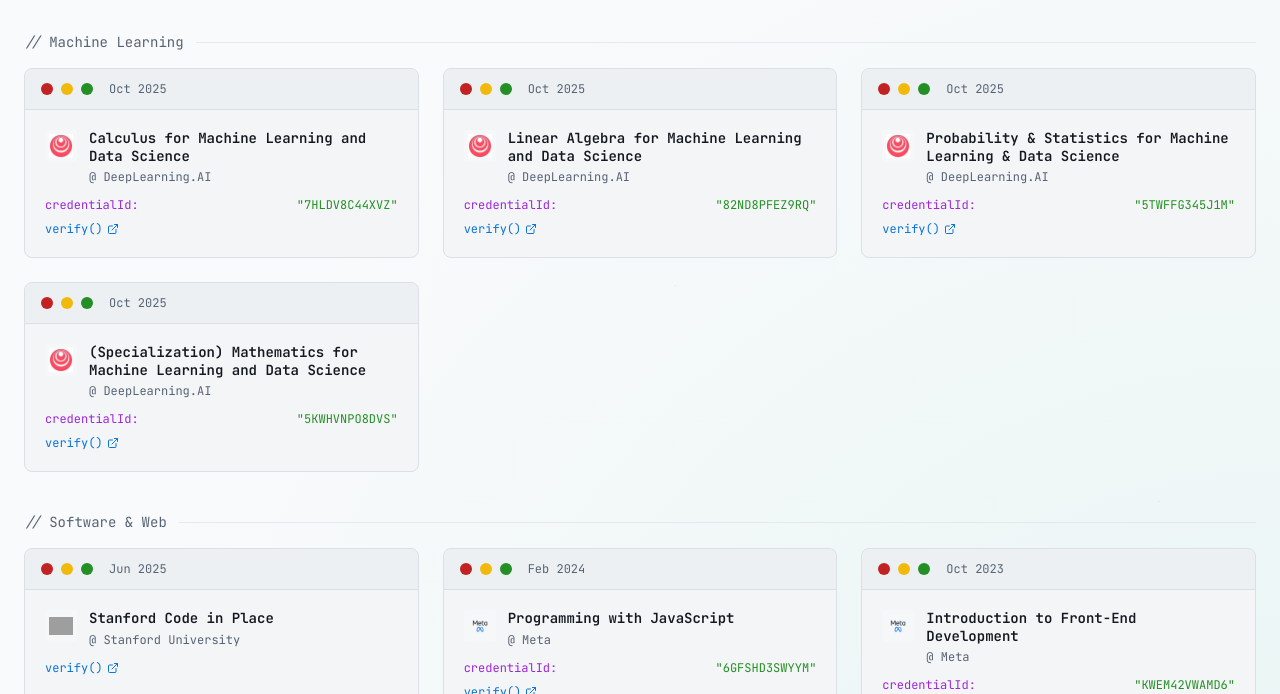
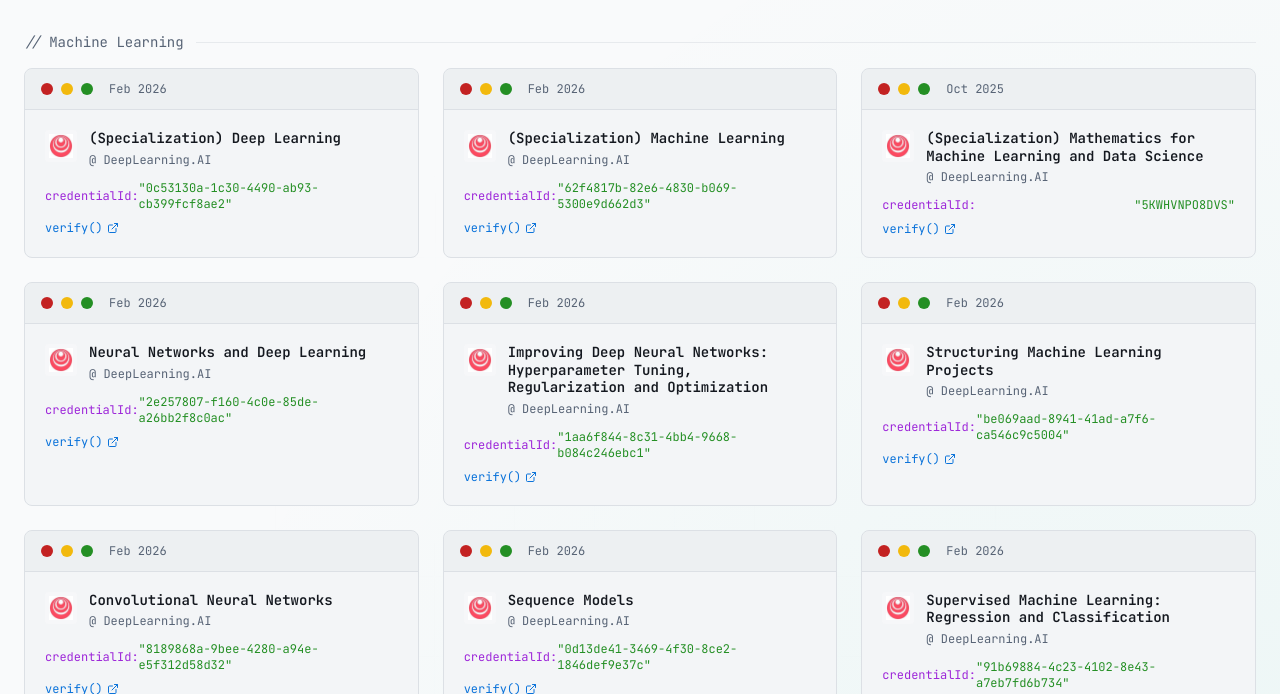
Before and after one commit to Kumarsujay03/portfoliosujay, a React (Vite) app: page /certs in a window 1280 px wide. Shown: the part 258-952 px from the top of the page. Built offline with nearby package versions, Linux system fonts and the light colour scheme; no server answers; grey boxes are pictures that could not be loaded; the HTML template or start-up script is replaced by a standard one.

Commit message:
feat: Update Certifications component and data; enhance certificate structure with kind and group attributes, and implement sorting logic for improved display

```diff
--- a/src/components/Certifications.tsx
+++ b/src/components/Certifications.tsx
@@ -5,7 +5,7 @@
 import RevealOnView from "@/components/RevealOnView";
 
 type Certificate = {
-  id: number;
+  id?: number;
   priority?: number;
   name: string;
   issuer: string;
@@ -13,9 +13,16 @@
   credentialId?: string;
   link?: string;
   logo?: string;
+  kind?: "specialization" | "certificate";
+  group?: string;
 };
 
 type CertificateData = Record<string, Certificate[]>;
+
+type CertificateWithComputed = Certificate & {
+  computedId: number;
+  computedPriority: number;
+};
 
 const CATEGORY_ORDER = ["machineLearning", "softwareAndWeb", "simulationsAndPrograms"] as const;
 
@@ -34,13 +41,116 @@
   }
 };
 
-const sortByPriority = (items: Certificate[]) =>
-  [...items].sort((a, b) => {
-    const pa = typeof a.priority === "number" ? a.priority : 999;
-    const pb = typeof b.priority === "number" ? b.priority : 999;
-    if (pa !== pb) return pa - pb;
-    return (a.id ?? 0) - (b.id ?? 0);
+const monthIndex: Record<string, number> = {
+  jan: 0,
+  feb: 1,
+  mar: 2,
+  apr: 3,
+  may: 4,
+  jun: 5,
+  jul: 6,
+  aug: 7,
+  sep: 8,
+  oct: 9,
+  nov: 10,
+  dec: 11,
+};
+
+const parseMonthYear = (value?: string) => {
+  if (!value) return 0;
+  const raw = value.trim();
+  const parts = raw.split(/\s+/);
+  if (parts.length < 2) return 0;
+
+  const month = monthIndex[parts[0].slice(0, 3).toLowerCase()];
+  const year = Number(parts[1]);
+  if (!Number.isFinite(year) || typeof month !== "number") return 0;
+  return new Date(year, month, 1).getTime();
+};
+
+const getCertificateKey = (cert: Certificate, fallbackIndex: number) => {
+  const stable = (cert.credentialId && cert.credentialId.trim()) || (cert.link && cert.link.trim());
+  if (stable) return stable;
+  return `${cert.issuer}|${cert.name}|${cert.date}|${fallbackIndex}`;
+};
+
+const isSpecialization = (cert: Certificate) => {
+  if (cert.kind === "specialization") return true;
+  return cert.name.trim().toLowerCase().startsWith("(specialization)");
+};
+
+const getGroupValue = (cert: Certificate) => {
+  const group = cert.group?.trim();
+  return group ? group : "other";
+};
+
+const buildGroupOrder = (items: Array<{ item: Certificate; index: number }>) => {
+  const seen = new Set<string>();
+  const order: string[] = [];
+
+  for (const entry of items) {
+    if (!isSpecialization(entry.item)) continue;
+    const g = getGroupValue(entry.item);
+    if (seen.has(g)) continue;
+    seen.add(g);
+    order.push(g);
+  }
+
+  for (const entry of items) {
+    const g = getGroupValue(entry.item);
+    if (seen.has(g)) continue;
+    seen.add(g);
+    order.push(g);
+  }
+
+  return order;
+};
+
+const getGroupRank = (groupOrder: string[], group: string) => {
+  const idx = groupOrder.indexOf(group);
+  return idx >= 0 ? idx : Number.POSITIVE_INFINITY;
+};
+
+const sortCertificates = (categoryKey: (typeof CATEGORY_ORDER)[number], items: Certificate[]) => {
+  const itemsWithIndex = items.map((item, index) => ({ item, index }));
+
+  if (categoryKey === "machineLearning") {
+    const groupOrder = buildGroupOrder(itemsWithIndex);
+    return [...itemsWithIndex]
+      .sort((a, b) => {
+        const aIsSpec = isSpecialization(a.item) ? 0 : 1;
+        const bIsSpec = isSpecialization(b.item) ? 0 : 1;
+      if (aIsSpec !== bIsSpec) return aIsSpec - bIsSpec;
+
+        const aGroup = getGroupValue(a.item);
+        const bGroup = getGroupValue(b.item);
+        const aRank = getGroupRank(groupOrder, aGroup);
+        const bRank = getGroupRank(groupOrder, bGroup);
+      if (aRank !== bRank) return aRank - bRank;
+
+        return a.index - b.index;
+      })
+      .map((x) => x.item);
+  }
+
+  return [...itemsWithIndex]
+    .sort((a, b) => {
+      const da = parseMonthYear(a.item.date);
+      const db = parseMonthYear(b.item.date);
+      if (da !== db) return db - da;
+      return a.index - b.index;
+    })
+    .map((x) => x.item);
+};
+
+const withComputedOrdering = (categoryKey: (typeof CATEGORY_ORDER)[number], items: Certificate[], startId: number) => {
+  const sorted = sortCertificates(categoryKey, items);
+  return sorted.map((cert, index) => {
+    const computedId = startId + index;
+    const computedPriority = index + 1;
+    return { ...cert, computedId, computedPriority } satisfies CertificateWithComputed;
   });
+};
 
 const DEFAULT_VISIBLE_BY_CATEGORY: Record<(typeof CATEGORY_ORDER)[number], number> = {
   machineLearning: 3,
@@ -64,17 +174,22 @@
 
   const isShowingAll = Boolean(forceShowAll);
 
-  const categories = CATEGORY_ORDER.map((key) => {
-    const items = sortByPriority((data[key] ?? []) as Certificate[]);
+  const categories = (() => {
+    let nextId = 1;
+    return CATEGORY_ORDER.map((key) => {
+      const computedItems = withComputedOrdering(key, (data[key] ?? []) as Certificate[], nextId);
+      nextId += computedItems.length;
+
     const visibleCount = DEFAULT_VISIBLE_BY_CATEGORY[key] ?? 0;
     return {
       key,
       title: CATEGORY_TITLES[key],
-      items,
-      displayed: isShowingAll ? items : items.slice(0, visibleCount),
-      hiddenCount: Math.max(0, items.length - visibleCount),
+      items: computedItems,
+      displayed: isShowingAll ? computedItems : computedItems.slice(0, visibleCount),
+      hiddenCount: Math.max(0, computedItems.length - visibleCount),
     };
-  });
+    });
+  })();
 
   const categoriesToRender = isShowingAll
     ? categories
@@ -135,7 +250,7 @@
                   <AnimatePresence mode="popLayout">
                     {category.displayed.map((cert, index) => (
                       <motion.div
-                        key={cert.id}
+                        key={getCertificateKey(cert, index)}
                         layout
                         initial={{ opacity: 0, y: 30, scale: 0.9 }}
                         animate={{ opacity: 1, y: 0, scale: 1 }}
--- a/src/data/certificates.json
+++ b/src/data/certificates.json
@@ -1,8 +1,118 @@
 {
   "machineLearning": [
     {
-      "id": 1,
-      "priority": 1,
+      "kind": "specialization",
+      "group": "dl",
+      "name": "(Specialization) Deep Learning",
+      "issuer": "DeepLearning.AI",
+      "date": "Feb 2026",
+      "credentialId": "0c53130a-1c30-4490-ab93-cb399fcf8ae2",
+      "link": "https://learn.deeplearning.ai/certificates/0c53130a-1c30-4490-ab93-cb399fcf8ae2?usp=sharing",
+      "logo": "deeplearning.jpeg"
+    },
+    {
+      "kind": "specialization",
+      "group": "ml",
+      "name": "(Specialization) Machine Learning",
+      "issuer": "DeepLearning.AI",
+      "date": "Feb 2026",
+      "credentialId": "62f4817b-82e6-4830-b069-5300e9d662d3",
+      "link": "https://learn.deeplearning.ai/certificates/62f4817b-82e6-4830-b069-5300e9d662d3?usp=sharing",
+      "logo": "deeplearning.jpeg"
+    },
+    {
+      "kind": "specialization",
+      "group": "maths",
+      "name": "(Specialization) Mathematics for Machine Learning and Data Science",
+      "issuer": "DeepLearning.AI",
+      "date": "Oct 2025",
+      "credentialId": "5KWHVNPO8DVS",
+      "link": "https://coursera.org/verify/specialization/5KWHVNPO8DVS",
+      "logo": "deeplearning.jpeg"
+    },
+    {
+      "kind": "certificate",
+      "group": "dl",
+      "name": "Neural Networks and Deep Learning",
+      "issuer": "DeepLearning.AI",
+      "date": "Feb 2026",
+      "credentialId": "2e257807-f160-4c0e-85de-a26bb2f8c0ac",
+      "link": "https://learn.deeplearning.ai/certificates/2e257807-f160-4c0e-85de-a26bb2f8c0ac?usp=sharing",
+      "logo": "deeplearning.jpeg"
+    },
+    {
+      "kind": "certificate",
+      "group": "dl",
+      "name": "Improving Deep Neural Networks: Hyperparameter Tuning, Regularization and Optimization",
+      "issuer": "DeepLearning.AI",
+      "date": "Feb 2026",
+      "credentialId": "1aa6f844-8c31-4bb4-9668-b084c246ebc1",
+      "link": "https://learn.deeplearning.ai/certificates/1aa6f844-8c31-4bb4-9668-b084c246ebc1?usp=sharing",
+      "logo": "deeplearning.jpeg"
+    },
+    {
+      "kind": "certificate",
+      "group": "dl",
+      "name": "Structuring Machine Learning Projects",
+      "issuer": "DeepLearning.AI",
+      "date": "Feb 2026",
+      "credentialId": "be069aad-8941-41ad-a7f6-ca546c9c5004",
+      "link": "https://learn.deeplearning.ai/certificates/be069aad-8941-41ad-a7f6-ca546c9c5004?usp=sharing",
+      "logo": "deeplearning.jpeg"
+    },
+    {
+      "kind": "certificate",
+      "group": "dl",
+      "name": "Convolutional Neural Networks",
+      "issuer": "DeepLearning.AI",
+      "date": "Feb 2026",
+      "credentialId": "8189868a-9bee-4280-a94e-e5f312d58d32",
+      "link": "https://learn.deeplearning.ai/certificates/8189868a-9bee-4280-a94e-e5f312d58d32?usp=sharing",
+      "logo": "deeplearning.jpeg"
+    },
+    {
+      "kind": "certificate",
+      "group": "dl",
+      "name": "Sequence Models",
+      "issuer": "DeepLearning.AI",
+      "date": "Feb 2026",
+      "credentialId": "0d13de41-3469-4f30-8ce2-1846def9e37c",
+      "link": "https://learn.deeplearning.ai/certificates/0d13de41-3469-4f30-8ce2-1846def9e37c?usp=sharing",
+      "logo": "deeplearning.jpeg"
+    },
+    {
+      "kind": "certificate",
+      "group": "ml",
+      "name": "Supervised Machine Learning: Regression and Classification",
+      "issuer": "DeepLearning.AI",
+      "date": "Feb 2026",
+      "credentialId": "91b69884-4c23-4102-8e43-a7eb7fd6b734",
+      "link": "https://learn.deeplearning.ai/certificates/91b69884-4c23-4102-8e43-a7eb7fd6b734?usp=sharing",
+      "logo": "deeplearning.jpeg"
+    },
+    {
+      "kind": "certificate",
+      "group": "ml",
+      "name": "Advanced Learning Algorithms",
+      "issuer": "DeepLearning.AI",
+      "date": "Feb 2026",
+      "credentialId": "ee0a5d3a-86a9-453a-9937-45f61e04d761",
+      "link": "https://learn.deeplearning.ai/certificates/ee0a5d3a-86a9-453a-9937-45f61e04d761?usp=sharing",
+      "logo": "deeplearning.jpeg"
+    },
+    {
+      "kind": "certificate",
+      "group": "ml",
+      "name": "Unsupervised Learning, Recommenders, Reinforcement Learning",
+      "issuer": "DeepLearning.AI",
+      "date": "Feb 2026",
+      "credentialId": "e0e35dec-6c43-4278-aa5c-10b0d0827cd0",
+      "link": "https://learn.deeplearning.ai/certificates/e0e35dec-6c43-4278-aa5c-10b0d0827cd0?usp=sharing",
+      "logo": "deeplearning.jpeg"
+    },
+    {
+      "kind": "certificate",
+      "group": "maths",
       "name": "Calculus for Machine Learning and Data Science",
       "issuer": "DeepLearning.AI",
       "date": "Oct 2025",
@@ -11,8 +121,8 @@
       "logo": "deeplearning.jpeg"
     },
     {
-      "id": 2,
-      "priority": 2,
+      "kind": "certificate",
+      "group": "maths",
       "name": "Linear Algebra for Machine Learning and Data Science",
       "issuer": "DeepLearning.AI",
       "date": "Oct 2025",
@@ -21,31 +131,20 @@
       "logo": "deeplearning.jpeg"
     },
     {
-      "id": 3,
-      "priority": 3,
+      "kind": "certificate",
+      "group": "maths",
       "name": "Probability & Statistics for Machine Learning & Data Science",
       "issuer": "DeepLearning.AI",
       "date": "Oct 2025",
       "credentialId": "5TWFFG345J1M",
       "link": "https://coursera.org/verify/5TWFFG345J1M",
       "logo": "deeplearning.jpeg"
-    },
-    {
-      "id": 4,
-      "priority": 4,
-      "name": "(Specialization) Mathematics for Machine Learning and Data Science",
-      "issuer": "DeepLearning.AI",
-      "date": "Oct 2025",
-      "credentialId": "5KWHVNPO8DVS",
-      "link": "https://coursera.org/verify/specialization/5KWHVNPO8DVS",
-      "logo": "deeplearning.jpeg"
     }
   ],
 
   "softwareAndWeb": [
     {
-      "id": 5,
-      "priority": 1,
+      "kind": "certificate",
       "name": "Stanford Code in Place",
       "issuer": "Stanford University",
       "date": "Jun 2025",
@@ -54,8 +153,7 @@
       "logo": "Stanford_logo.png"
     },
     {
-      "id": 6,
-      "priority": 2,
+      "kind": "certificate",
       "name": "Programming with JavaScript",
       "issuer": "Meta",
       "date": "Feb 2024",
@@ -64,8 +162,7 @@
       "logo": "Meta_logo.png"
     },
     {
-      "id": 7,
-      "priority": 3,
+      "kind": "certificate",
       "name": "Introduction to Front-End Development",
       "issuer": "Meta",
       "date": "Oct 2023",
@@ -74,8 +171,7 @@
       "logo": "Meta_logo.png"
     },
     {
-      "id": 8,
-      "priority": 4,
+      "kind": "certificate",
       "name": "Certificate of Excellence in Data Structure and Algorithm (Java)",
       "issuer": "Coding Ninjas",
       "date": "Sep 2023",
@@ -84,8 +180,7 @@
       "logo": "coding_ninjas_logo.png"
     },
     {
-      "id": 9,
-      "priority": 5,
+      "kind": "certificate",
       "name": "Certificate of Completion in Data Structure and Algorithm (Java)",
       "issuer": "Coding Ninjas",
       "date": "Sep 2023",
@@ -94,8 +189,7 @@
       "logo": "coding_ninjas_logo.png"
     },
     {
-      "id": 10,
-      "priority": 6,
+      "kind": "certificate",
       "name": "Certificate of Excellence in Introduction to Java",
       "issuer": "Coding Ninjas",
       "date": "May 2023",
@@ -104,8 +198,7 @@
       "logo": "coding_ninjas_logo.png"
     },
     {
-      "id": 11,
-      "priority": 7,
+      "kind": "certificate",
       "name": "Certificate of Completion in Introduction to Java",
       "issuer": "Coding Ninjas",
       "date": "May 2023",
@@ -114,8 +207,7 @@
       "logo": "coding_ninjas_logo.png"
     },
     {
-      "id": 12,
-      "priority": 8,
+      "kind": "certificate",
       "name": "Java (Basic)",
       "issuer": "HackerRank",
       "date": "Feb 2023",
@@ -124,8 +216,7 @@
       "logo": "hackerrank_logo.jpeg"
     },
     {
-      "id": 13,
-      "priority": 9,
+      "kind": "certificate",
       "name": "Problem Solving (Basic)",
       "issuer": "HackerRank",
       "date": "Feb 2023",
@@ -134,8 +225,7 @@
       "logo": "hackerrank_logo.jpeg"
     },
     {
-      "id": 14,
-      "priority": 10,
+      "kind": "certificate",
       "name": "Problem Solving (Intermediate)",
       "issuer": "HackerRank",
       "date": "Feb 2023",
@@ -147,8 +237,7 @@
 
   "simulationsAndPrograms": [
     {
-      "id": 15,
-      "priority": 1,
+      "kind": "certificate",
       "name": "Software Engineering Job Simulation",
       "issuer": "JPMorgan Chase & Co.",
       "date": "Sep 2023",
@@ -157,8 +246,7 @@
       "logo": "jpmorganchase_logo.jpeg"
     },
     {
-      "id": 16,
-      "priority": 2,
+      "kind": "certificate",
       "name": "Artificial Intelligence Job Simulation",
       "issuer": "Cognizant",
       "date": "Sep 2023",
@@ -167,8 +255,7 @@
       "logo": "Cognizant_logo.png"
     },
     {
-      "id": 17,
-      "priority": 3,
+      "kind": "certificate",
       "name": "Cyber Security Job Simulation",
       "issuer": "Clifford Chance",
       "date": "Sep 2023",
@@ -177,8 +264,7 @@
       "logo": "clifford_chance_llp_logo.jpeg"
     },
     {
-      "id": 18,
-      "priority": 4,
+      "kind": "certificate",
       "name": "Accenture Nordic Developer Program",
       "issuer": "Accenture",
       "date": "Jul 2022",
```
